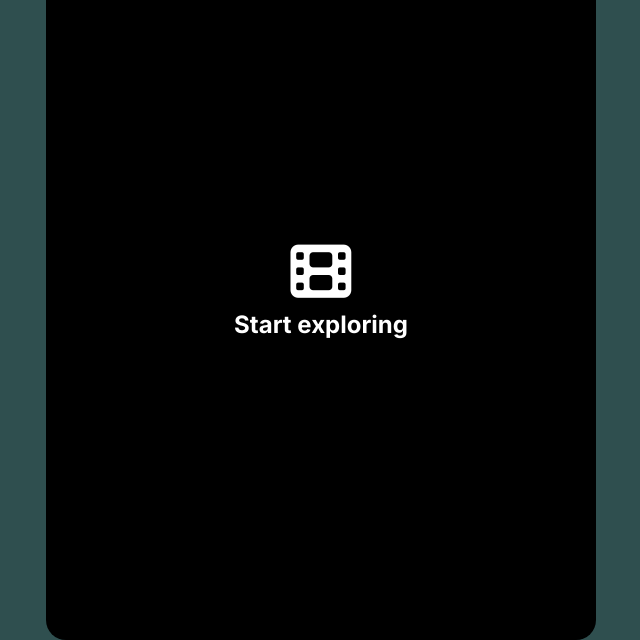
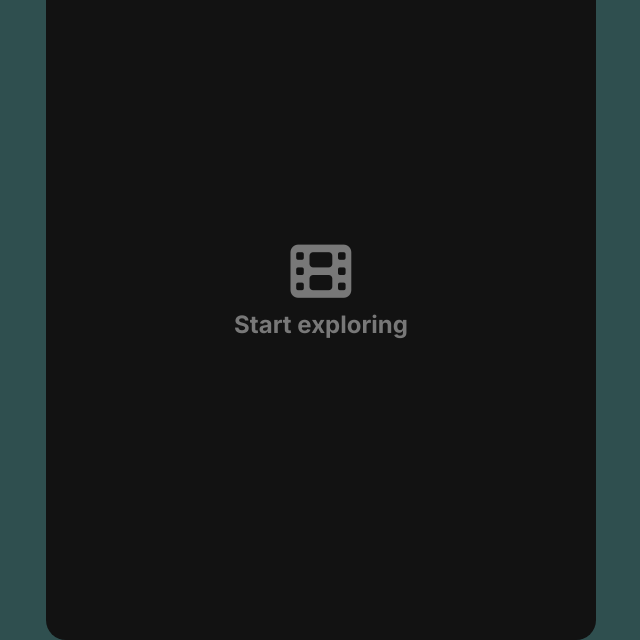
Before and after one commit to SCPassion/movie-watchlist, a plain HTML site: page index.html in a window 1280 px wide. Shown: the part 228-868 px from the top of the page, without its empty margins (319-959 px from the left). Drawn offline with Linux system fonts and the light colour scheme.

Commit message:
added color difference

```diff
--- a/index.css
+++ b/index.css
@@ -56,7 +56,7 @@ header section {
 /* main */
 
 main {
-    background-color: black;
+    background-color: #121212;
     border-bottom-left-radius: 20px;
     border-bottom-right-radius: 20px;
 }
@@ -77,8 +77,9 @@ main section {
     padding-bottom: 50px;
 }
 
-main i {
+#file-logo {
     font-size: 3.8rem;
+    color: #787878;
 }
 
 /* typography */
@@ -94,6 +95,9 @@ h2 {
     text-align: center;
 }
 
+main h2 {
+    color: #787878;
+}
 h3 {
     font-size: 1.125rem;
     margin-bottom: 11px;
--- a/index.html
+++ b/index.html
@@ -24,7 +24,7 @@
         <main>
             <section class="container flex" id="search-results">
                 <div class="icon-container flex">
-                    <i class="fa-solid fa-film"></i>
+                    <i class="fa-solid fa-film" id="file-logo"></i>
                 </div>
                 <h2>Start exploring</h2>
             </section>
```
